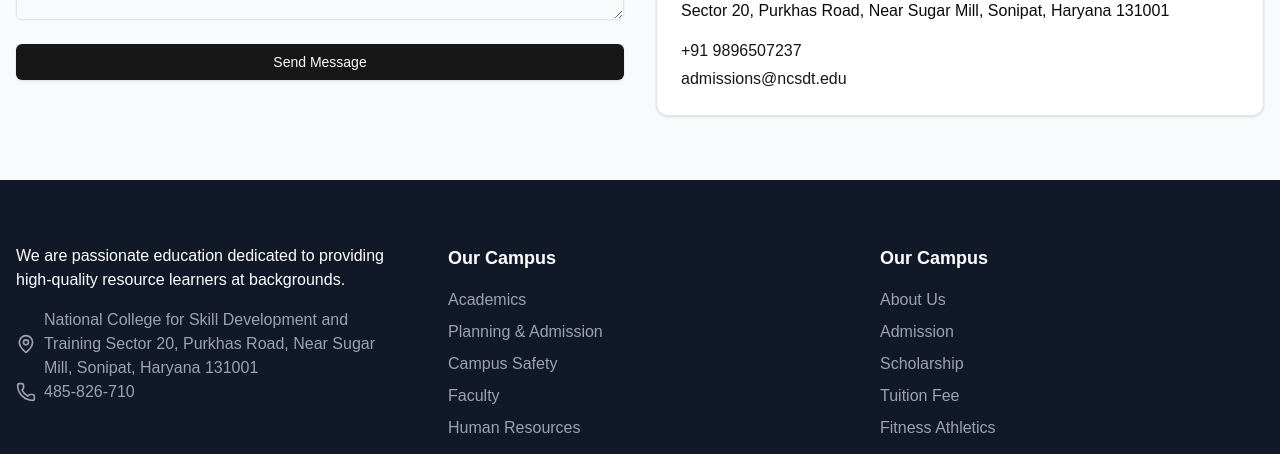
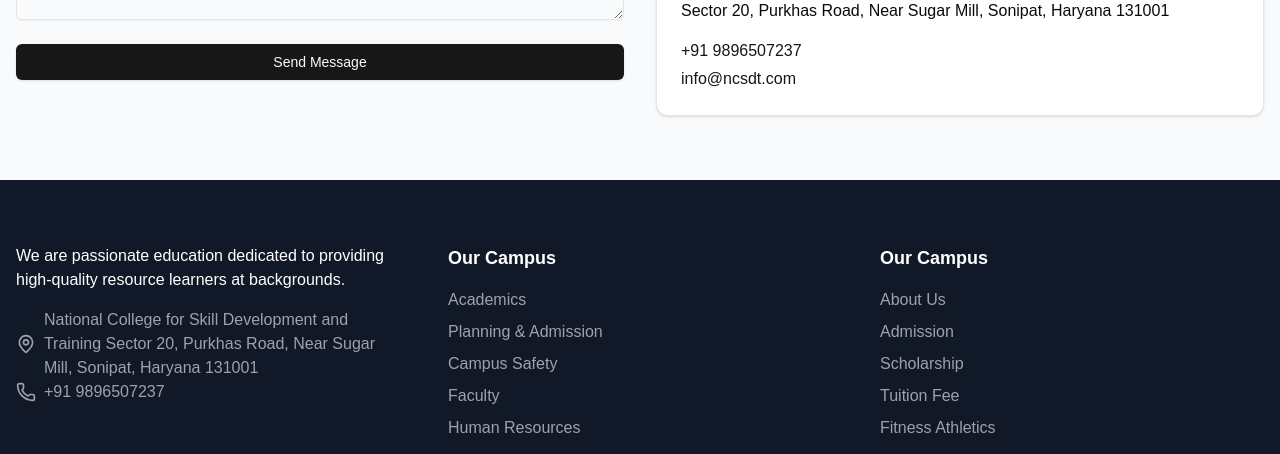
Before and after one commit to ISHANTBHATT/NCSDT, a Next.js app: page /Contact in a window 1280 px wide. Shown: the part 846-1300 px from the top of the page. Built offline with nearby package versions, Linux system fonts and the light colour scheme.

Commit message:
changes:- email added

```diff
--- a/src/app/Components/Footer.jsx
+++ b/src/app/Components/Footer.jsx
@@ -19,7 +19,7 @@
             </div>
             <div className="flex items-center gap-2 text-gray-400">
               <Phone className="w-5 h-5" />
-              <span>485-826-710</span>
+              <span>+91 9896507237</span>
             </div>
           </div>
 
--- a/src/app/Contact/page.js
+++ b/src/app/Contact/page.js
@@ -135,10 +135,10 @@
                 </p>
                 <p>
                   <a
-                    href="mailto:admissions@ncsdt.edu"
+                    href="mailto:info@ncsdt.com"
                     className="text-primary hover:underline"
                   >
-                    admissions@ncsdt.edu
+                    info@ncsdt.com
                   </a>
                 </p>
               </div>
```
